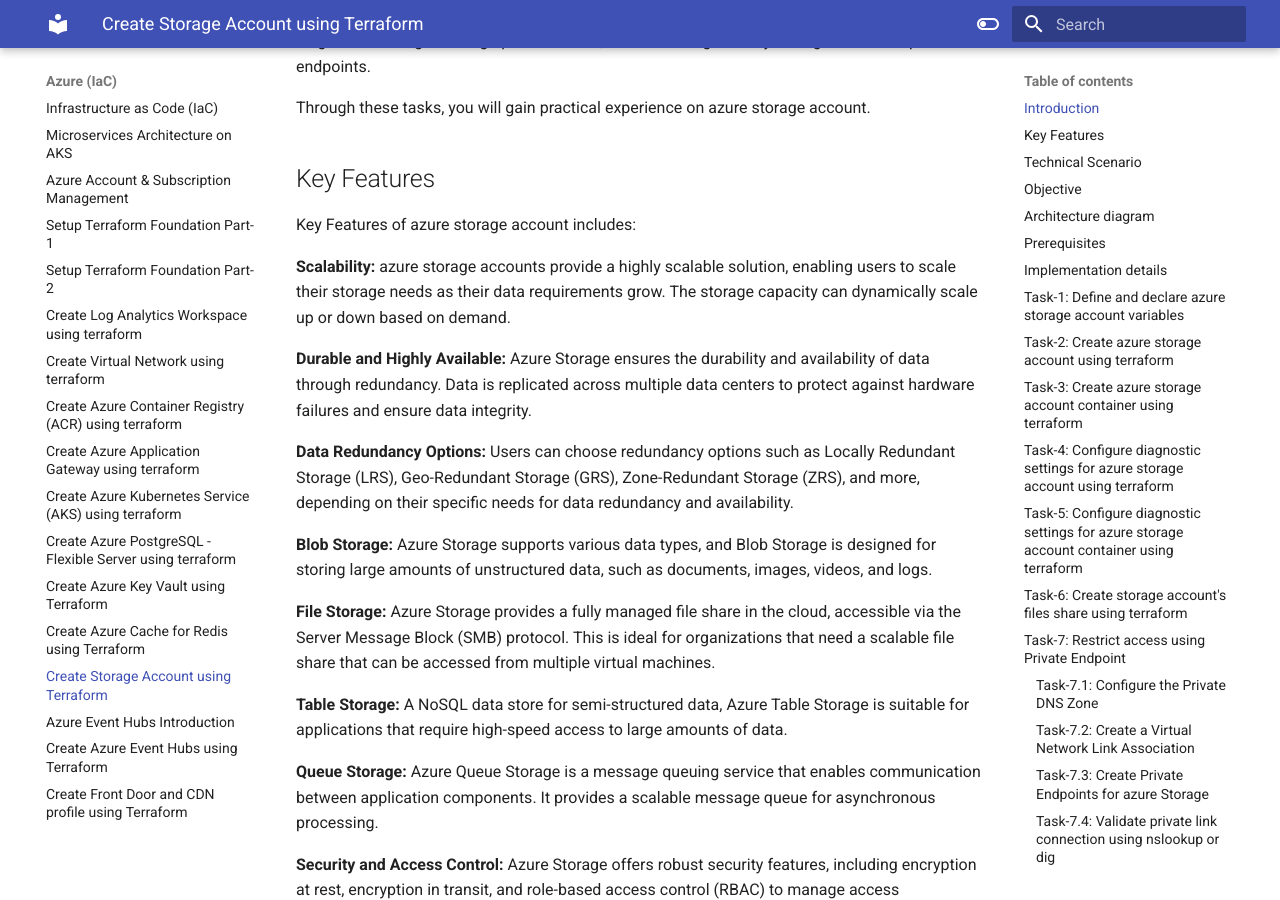
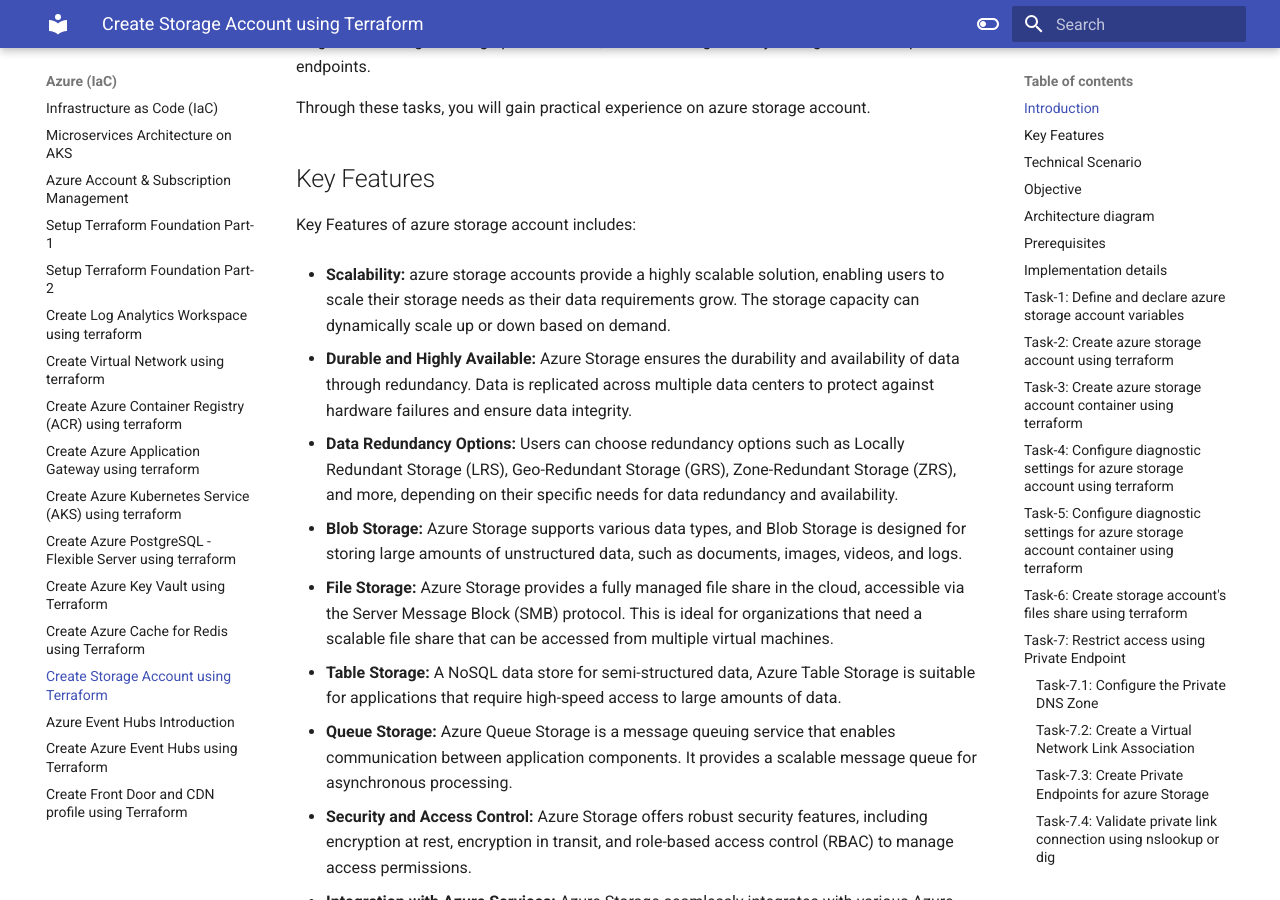
Before and after one commit to akeesari/micros-k8s, an MkDocs documentation site: the page built from docs/azure/15-storage-account.md, in a window 1280 px wide and 900 px high, scrolled down 420 px. Built offline with MkDocs 1.6.1 and Material for MkDocs 9.7.7, drawn with Linux system fonts in a browser that asks for light colours.

```diff
--- a/docs/azure/15-storage-account.md
+++ b/docs/azure/15-storage-account.md
@@ -11,23 +11,23 @@
 
 Key Features of azure storage account includes:
 
-**Scalability:** azure storage accounts provide a highly scalable solution, enabling users to scale their storage needs as their data requirements grow. The storage capacity can dynamically scale up or down based on demand.
+- **Scalability:** azure storage accounts provide a highly scalable solution, enabling users to scale their storage needs as their data requirements grow. The storage capacity can dynamically scale up or down based on demand.
 
-**Durable and Highly Available:** Azure Storage ensures the durability and availability of data through redundancy. Data is replicated across multiple data centers to protect against hardware failures and ensure data integrity.
+- **Durable and Highly Available:** Azure Storage ensures the durability and availability of data through redundancy. Data is replicated across multiple data centers to protect against hardware failures and ensure data integrity.
 
-**Data Redundancy Options:** Users can choose redundancy options such as Locally Redundant Storage (LRS), Geo-Redundant Storage (GRS), Zone-Redundant Storage (ZRS), and more, depending on their specific needs for data redundancy and availability.
+- **Data Redundancy Options:** Users can choose redundancy options such as Locally Redundant Storage (LRS), Geo-Redundant Storage (GRS), Zone-Redundant Storage (ZRS), and more, depending on their specific needs for data redundancy and availability.
 
-**Blob Storage:** Azure Storage supports various data types, and Blob Storage is designed for storing large amounts of unstructured data, such as documents, images, videos, and logs.
+- **Blob Storage:** Azure Storage supports various data types, and Blob Storage is designed for storing large amounts of unstructured data, such as documents, images, videos, and logs.
 
-**File Storage:** Azure Storage provides a fully managed file share in the cloud, accessible via the Server Message Block (SMB) protocol. This is ideal for organizations that need a scalable file share that can be accessed from multiple virtual machines.
+- **File Storage:** Azure Storage provides a fully managed file share in the cloud, accessible via the Server Message Block (SMB) protocol. This is ideal for organizations that need a scalable file share that can be accessed from multiple virtual machines.
 
-**Table Storage:** A NoSQL data store for semi-structured data, Azure Table Storage is suitable for applications that require high-speed access to large amounts of data.
+- **Table Storage:** A NoSQL data store for semi-structured data, Azure Table Storage is suitable for applications that require high-speed access to large amounts of data.
 
-**Queue Storage:** Azure Queue Storage is a message queuing service that enables communication between application components. It provides a scalable message queue for asynchronous processing.
+- **Queue Storage:** Azure Queue Storage is a message queuing service that enables communication between application components. It provides a scalable message queue for asynchronous processing.
 
-**Security and Access Control:** Azure Storage offers robust security features, including encryption at rest, encryption in transit, and role-based access control (RBAC) to manage access permissions.
+- **Security and Access Control:** Azure Storage offers robust security features, including encryption at rest, encryption in transit, and role-based access control (RBAC) to manage access permissions.
 
-**Integration with Azure Services:** Azure Storage seamlessly integrates with various Azure services, making it a central component for applications deployed in the Azure cloud.
+- **Integration with Azure Services:** Azure Storage seamlessly integrates with various Azure services, making it a central component for applications deployed in the Azure cloud.
 
 In the context of Microservices architecture and Azure Kubernetes Service (AKS), azure storage account plays a pivotal role in providing scalable and reliable storage solutions for the diverse data requirements of microservices-based applications.
 
```
Also changed, not shown: other parts of docs/azure/15-storage-account.md (+1 -1 lines), docs/azure/images/storage/image-1.png.
